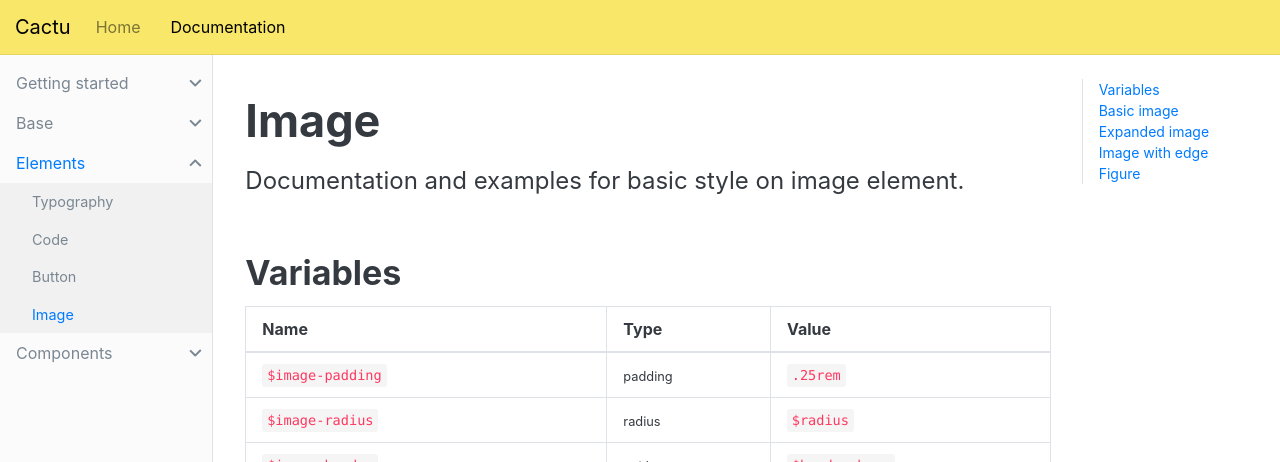
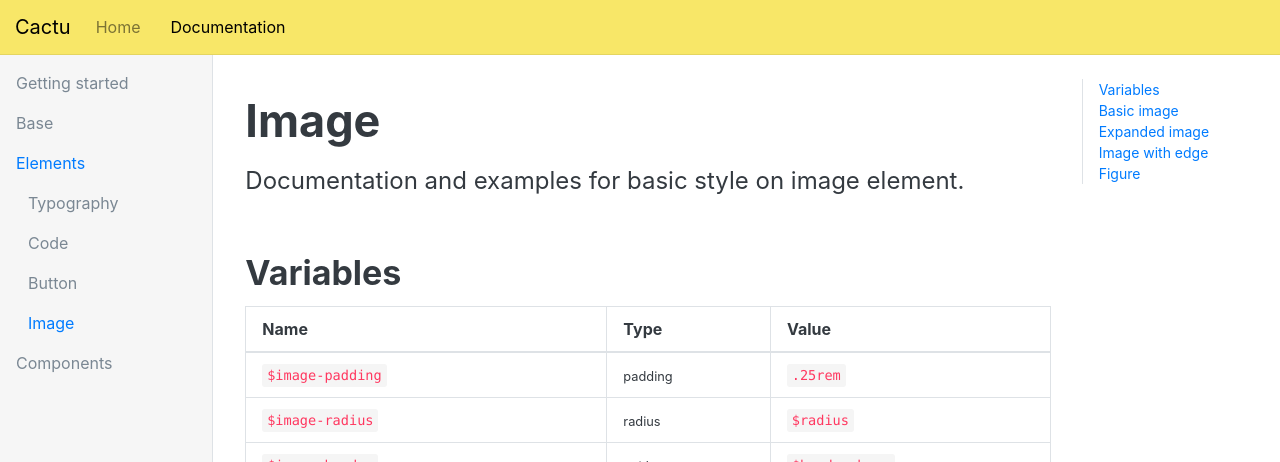
Before and after one commit to mendozagioo/cactu, a Jekyll site: the page built from documentation/elements/image.md, in a window 1280 px wide. Shown: the top 462 px of the page. Built offline with Jekyll 4.4.1, drawn with Linux system fonts in a browser that asks for light colours; the table of contents is made by our own code.

Commit message:
Adapting new way to show submenu

```diff
--- a/_includes/header-navbar.html
+++ b/_includes/header-navbar.html
@@ -1,5 +1,9 @@
 <header id="principal-menu" class="navbar-expanded">
   <a class="navbar-brand" href="/">Cactu</a>
+  <button class="submenu-toggle">
+    <span>Submenu</span>
+    <span>Close</span>
+  </button>
   <button class="navbar-toggler">
     <i class="menu-icon"></i>
   </button>
--- a/_includes/sidebar-principal.html
+++ b/_includes/sidebar-principal.html
@@ -10,10 +10,9 @@
       {%- assign active = 'active' -%}
     {%- endif -%}
 
-    <div class="nav-dropdown{% unless active == nil %} {{ active }}{% endunless %}">
+    <div class="nav-nested{% unless active == nil %} {{ active }}{% endunless %}">
       <a href="{{ site.baseurl }}/documentation/{{ group_slug }}/{{ link_slug }}{% if link_slug %}/{% endif %}">
         {{ group.title }}
-        <i class="chevron-down-icon"></i>
       </a>
       <nav>
         {%- for doc in group.pages -%}
--- a/_layouts/documentation.html
+++ b/_layouts/documentation.html
@@ -9,10 +9,10 @@
 
     <section class="container-expanded">
       <div class="columns">
-        <aside class="column-of-2 tablet-column-of-3 cellphone-column-of-4 sidebar">
+        <aside class="column-of-2 tablet-column-of-3 cellphone-column-of-12 sidebar">
           {% include sidebar-principal.html %}
         </aside>
-        <main id="documentation-contents" class="column-of-8 tablet-column-of-9">
+        <main id="documentation-contents" class="column-of-8 tablet-column-of-9 cellphone-column-of-12">
           <h1>{{ page.title }}</h1>
           <p class="description">{{ page.description }}</p>
           {{ content }}
--- a/_sass/components/_documentation-contents.scss
+++ b/_sass/components/_documentation-contents.scss
@@ -14,7 +14,7 @@
 
   .highlight { z-index: 1; }
 
-  @include breakpoint-cellphone-tablet {
+  @include breakpoint-tablet {
     padding: 1rem 1rem 1.5rem 1.5rem;
   }
 
--- a/_sass/main.scss
+++ b/_sass/main.scss
@@ -9,8 +9,8 @@
 // Documentation styles
 //
 @import "components/documentation-contents";
-@import "components/nav";
 @import "components/navbar";
-@import "components/sidebars";
+@import "components/sidebar-principal";
+@import "components/sidebar-secondary";
 
 @import "utilities/classes";
```
Also changed, not shown: _sass/components/_navbar.scss (+24 -0 lines), assets/css/main.min.css.
